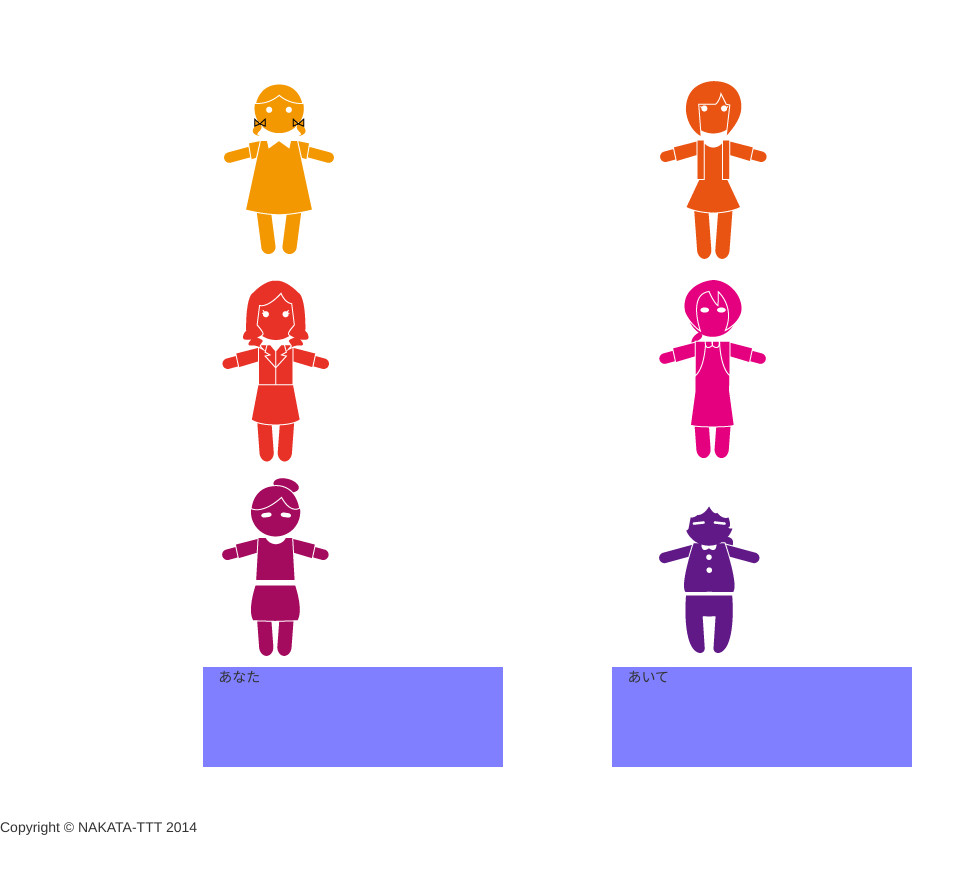
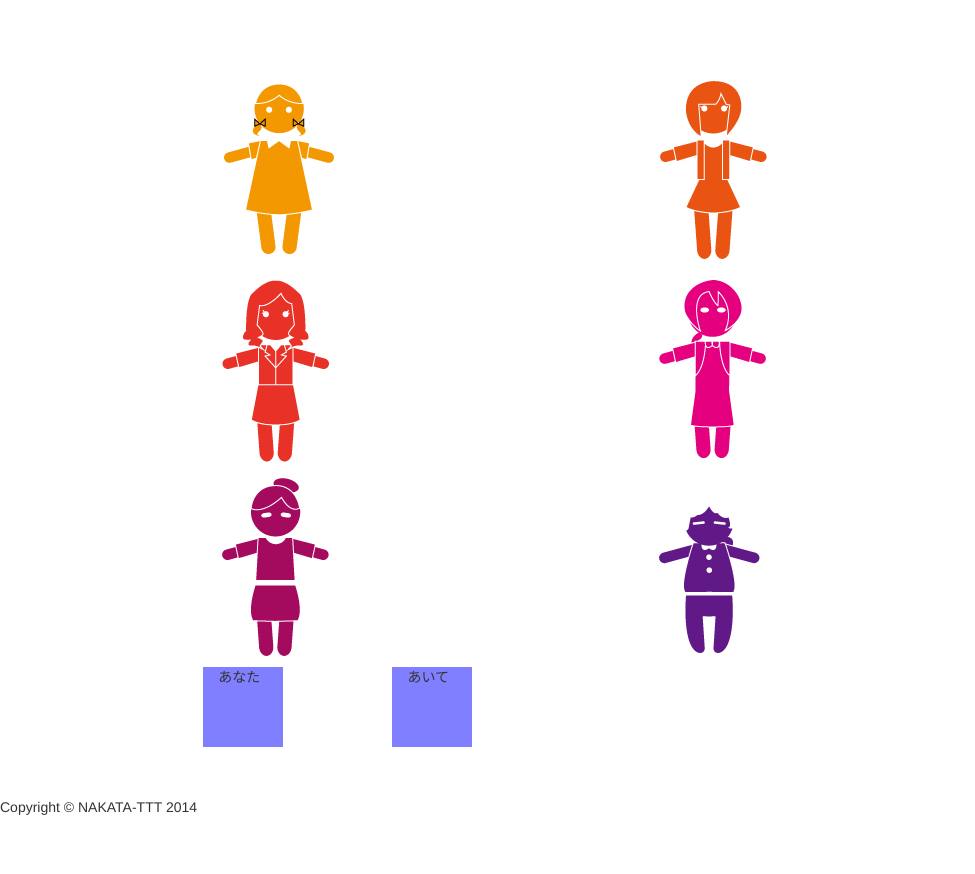
Before and after one commit to tsubohiro/DoreKoreKobe, a plain HTML site: page index1.html in a window 1280 px wide. Shown: the whole page, without its empty margins (0-975 px from the left). Drawn offline with nearby package versions, Linux system fonts and the light colour scheme.

```diff
--- a/index1.html
+++ b/index1.html
@@ -28,14 +28,14 @@
 <style>
 #div1{
     background:rgba(0,0,255,0.5);
-    height: 100px;
-    width: 300px;
+    height: 80px;
+    width: 80px;
 }
 
 #div2{
     background:rgba(0,0,255,0.5);
-    height: 100px;
-    width: 300px;
+    height: 80px;
+    width: 80px;
 }
 </style>
 
```
Also changed, not shown: img/イメージ画像/1030.jpg (added), img/イメージ画像/1094.jpg (added), img/イメージ画像/1095.jpg (added), img/イメージ画像/1096.jpg (added), img/イメージ画像/1097.jpg (added), img/イメージ画像/S__6529031.jpg (added), img/イメージ画像/_S__6529032.jpg (added), img/イメージ画像/背景画像.jpg (added), img/イメージ画像/背景画像2.jpg (added).
